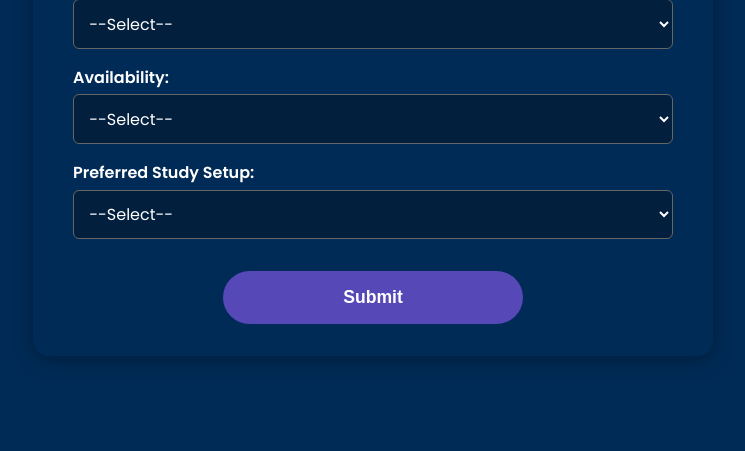
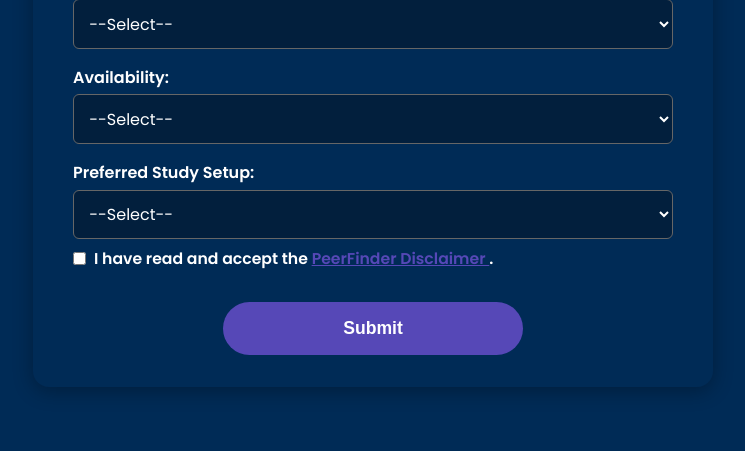
Before and after one commit to BMazibuko/Creative-TL-Peerfinder, a Flask app: page /start/find in a window 1280 px wide. Shown: the part 1624-2075 px from the top of the page, without its empty margins (267-1012 px from the left). Before the commit the page ends 1985 px from the top, so only its background shows below. Run offline with Flask 3, Linux system fonts and the light colour scheme.

Commit message:
Added disclaimer div

```diff
--- a/templates/form.html
+++ b/templates/form.html
@@ -374,7 +374,15 @@
           <option value="Skill exchange">Skill exchange</option>
         </select>
       {% endif %}
-
+       <div style="margin-top: 0.5rem; margin-bottom: 1rem; display: flex; align-items: center;">
+        <input type="checkbox" id="disclaimer_agree" name="disclaimer_agree" required style="margin: 0; margin-right: 8px;" />
+          <label for="disclaimer_agree" style="font-size: 0.98rem; margin: 0;">
+              I have read and accept the
+              <a href="{{ url_for('disclaimer') }}" target="_blank" style="color:#5648B7; font-weight:600; text-decoration:underline;">
+                PeerFinder Disclaimer
+              </a>.
+          </label>
+      </div>
       <div style="margin-top: 1.5rem; text-align: center;">
         <button type="submit">Submit</button>
       </div>
```
